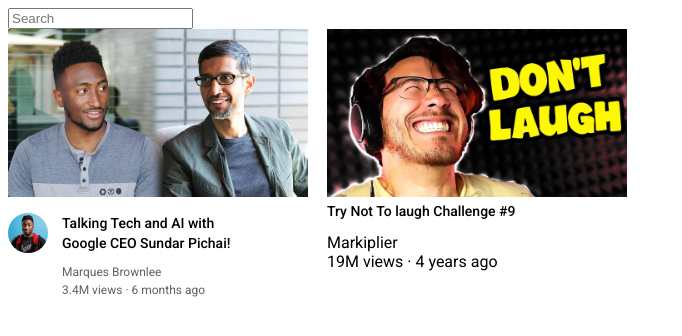
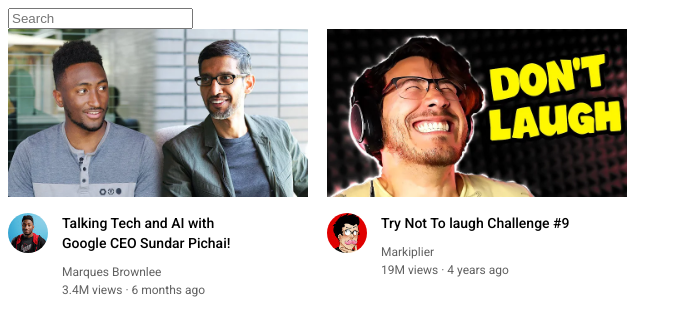
Before and after one commit to kalupx/HTML, a plain HTML site: page Projects/youtube-project/youtube.html in a window 1280 px wide. Shown: the whole page, without its empty margins (0-682 px from the left). Drawn offline with Linux system fonts and the light colour scheme.

Commit message:
implementacao do nested layout no video 2

```diff
--- a/Projects/youtube-project/youtube.html
+++ b/Projects/youtube-project/youtube.html
@@ -14,6 +14,7 @@
 </head>
 <body>
     <input class="search-bar" type="text" placeholder="Search">
+    <!--video-1-->
     <div class="preview">
         <div class="thumbnail-row">
             <img class="thumbnail" src="images/thumbnails/thumbnail-1.webp">
@@ -34,18 +35,26 @@
                 </p>
             </div>
         </div>
-
-
     </div>
+    <!--video-2-->
     <div class="preview">
+        <div class="thumbnail-row">
             <img class="thumbnail" src="images/thumbnails/thumbnail-2.webp">
+        </div>
+        <div>
+            <div class="channel-picture">
+                <img class="profile-picture" src="images/profile-pictures/channel-2.jpeg">
+            </div>
+            <div class="video-info">
                 <p class="Title">
                     Try Not To laugh Challenge #9
                 </p>
-        <p>
+                <p class="video-author">
                     Markiplier
                 </p>
-        <p>19M views &middot; 4 years ago</p>
+                <p class="video-stats">19M views &middot; 4 years ago</p>
+            </div>
+        </div>
     </div>
 </body>
 </html>
```
Lines whose indentation alone changed are shown as unchanged.
